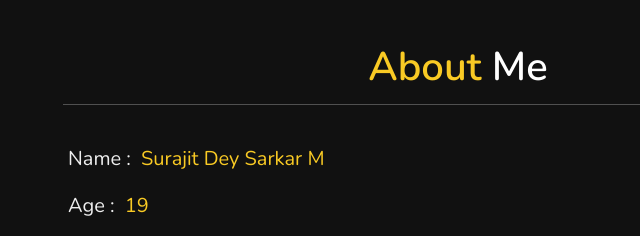
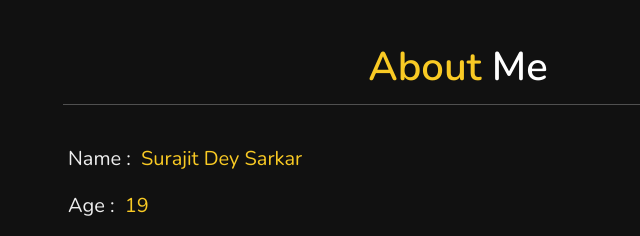
Before and after one commit to Surajitds/Portfoliowebsite, a plain HTML site: page index.html in a window 1280 px wide. Shown: the part 780-1016 px from the top of the page, 357-997 px from the left. Drawn offline with nearby package versions, Linux system fonts and the light colour scheme.

Commit message:
Update index.html

```diff
--- a/index.html
+++ b/index.html
@@ -68,7 +68,7 @@
 <div class="row">
 
     <div class="info">
-        <h3> <span> name : </span> Surajit Dey Sarkar M </h3>
+        <h3> <span> name : </span> Surajit Dey Sarkar  </h3>
         <h3> <span> age : </span> 19 </h3>
         <h3> <span> Currently in: </span> 3rd Sem </h3>
         <h3> <span> Role : </span> Student</h3>
```
